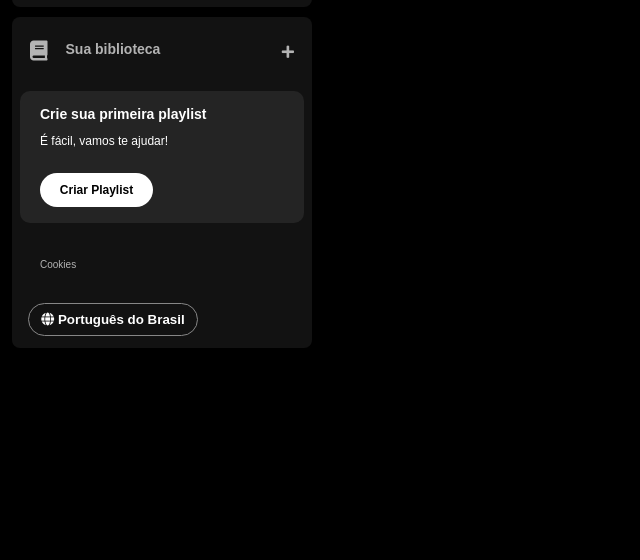
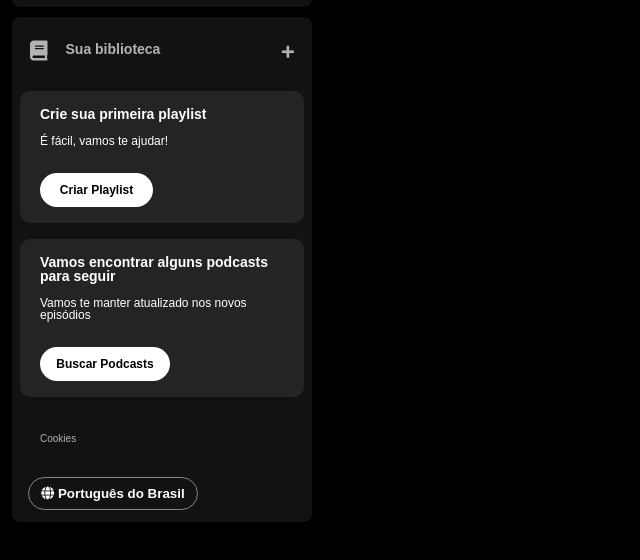
Before and after one commit to soasrez/imersao-frontend, a plain HTML site: page index.html in a window 1280 px wide. Shown: the part 166-726 px from the top of the page, without its empty margins (0-640 px from the left). Drawn offline with Linux system fonts and the light colour scheme.

Commit message:
podcast section

```diff
--- a/index.html
+++ b/index.html
@@ -55,6 +55,17 @@
                     </button>
                 </div>
              </section>
+
+             <section class="section-podcast">
+                <div class="section-podcast_content">
+                    <span class="text title"> Vamos encontrar alguns podcasts para seguir</span>
+                    <span class="text subtitle"> Vamos te manter atualizado nos novos episódios</span>
+                    <button class="section-podcast_button">
+                        <span>Buscar Podcasts</span>
+                    </button>
+                </div>
+             </section>
+
              <div class="cookies">
                 <a href="">Cookies</a>
              </div>
@@ -64,6 +75,8 @@
                     <span> Português do Brasil</span>
                 </button>
              </div>
+
+
         </div>
     </div>
 
--- a/styles.css
+++ b/styles.css
@@ -153,6 +153,59 @@ h1 {
     width: 113px;
 }
 
+.section-podcast {
+    display: flex;
+    align-items: flex-start;
+    justify-content: space-between;
+    gap: 20px;
+    background-color: #242424;
+    color: #b3b3b3;
+    font-weight: 600;
+    font-size: 14px;
+    margin: 8px 0;
+    padding: 16px 20px;
+    border-radius: 10px;
+
+}
+
+.section-podcast .section-podcast_content{
+    display: flex;
+    flex-direction: column;
+
+}
+
+.section-podcast_content .text{
+    padding-bottom: 14px;
+    color: #fff;
+    font-family: "DM Sans", sans-serif;
+}
+
+.section-podcast_content .title{
+    font-weight: 700;
+}
+
+.section-podcast_content .subtitle{
+    font-weight: 500;
+    font-size: 12px;
+}
+
+.section-podcast_content .section-podcast_button{
+    display: flex;
+    justify-content: center;
+    background-color: #fff;
+    color:#000;
+    border-radius: 20px;
+    font-size: 12px;
+    font-weight: 700;
+    font-family: "DM Sans", sans-serif;
+    text-decoration: none;
+    text-transform: none;
+    padding: 10px;
+    margin-top: 12px;
+    border: 0;
+    width: 130px;
+}
+
 .sidebar .cookies {
     margin: 25px 20px;
 
```
